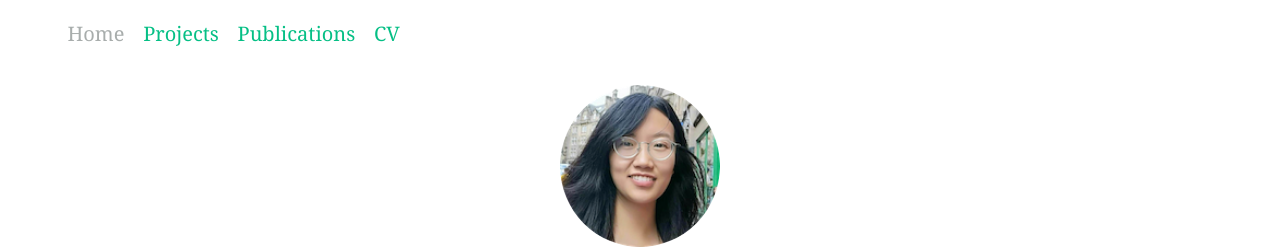
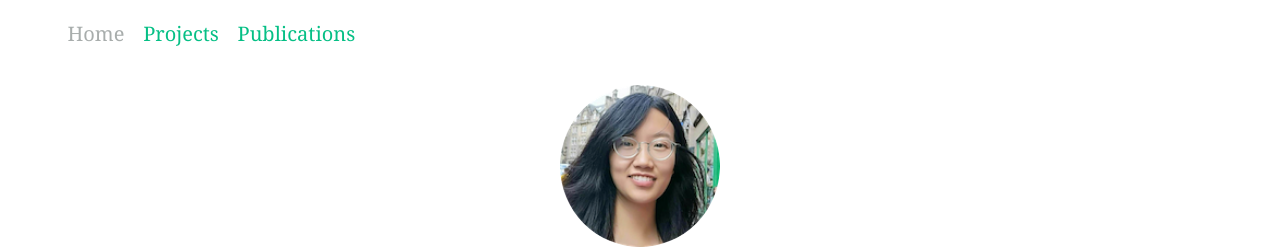
Before and after one commit to jiajia-404/jiajia-404.github.io, a Jekyll site: the page built from index.md, in a window 1280 px wide. Shown: the top 249 px of the page. Built offline with Jekyll 4.4.1, drawn with Linux system fonts in a browser that asks for light colours; emoji names are drawn with the system emoji font.

Commit message:
remove CV page

```diff
--- a/_config.yml
+++ b/_config.yml
@@ -115,8 +115,6 @@ navigation_header:
   url: /Projects/
 - title: Publications
   url: /Publications/
-- title: CV
-  url: /CV/
 -
 
 navigation_footer:
```
